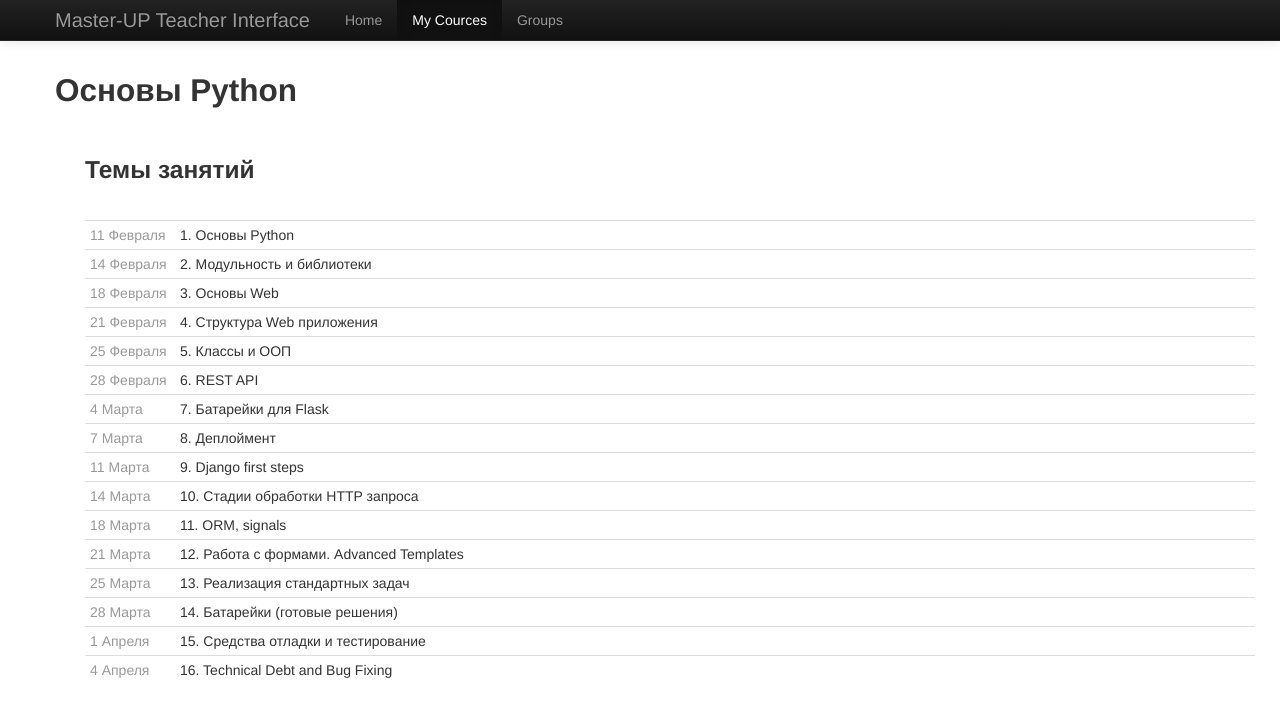
After one commit to dixon-che/master-up-management-tool, a Django app: template teacher_tool/teacher_tool/templates/course_item.html in a window 1280 px wide. The commit adds this page. Shown: the top 717 px of the page. Run offline with Django 3.2, Linux system fonts and the light colour scheme; the template is opened without the code that fills it, so the values that code supplies are empty; parts of the project's set-up code (start-up, migrations or seed data) failed here and were passed over; some libraries are stand-ins or nearby versions.

Commit message:
Added some pages

```diff
--- a/teacher_tool/teacher_tool/templates/base.html
+++ b/teacher_tool/teacher_tool/templates/base.html
@@ -2,10 +2,10 @@
 <html lang="en">
   <head>
     <meta charset="utf-8">
-    <title>Bootstrap, from Twitter</title>
+    <title>Master-Up Teacher Tool</title>
     <meta name="viewport" content="width=device-width, initial-scale=1.0">
     <meta name="description" content="">
-    <meta name="author" content="">
+    <meta name="author" content="Aleksey Radchenko">
 
     <!-- Le styles -->
     <link href="/static/bootstrap/css/bootstrap.css" rel="stylesheet">
@@ -45,7 +45,7 @@
               <li{% block index_menu_class %}{% endblock %}><a href="/">Home</a></li>
               <li{% block my_cources_menu_class %}{% endblock %}><a href="/my_courses/">My Cources</a></li>
               <li{% block groups_menu_class %}{% endblock %}><a href="/groups/">Groups</a></li>
-              <li><a href="/active_cources/">Active Cources</a></li>
+              {# <li><a href="/active_cources/">Active Cources</a></li> #}
             </ul>
           </div><!--/.nav-collapse -->
         </div>
--- /dev/null
+++ b/teacher_tool/teacher_tool/templates/course_item.html
@@ -0,0 +1,118 @@
+{% extends "my_courses.html" %}
+
+
+{% block main_content %}
+      <h2>Основы Python</h2>
+
+  <div class="span12">
+    <br />
+    <h3>Темы занятий</h3>
+    <br />
+    <table class="table table-condensed">
+          <tr>
+            <td width="80px" class="muted">
+              11 Февраля
+            </td>
+            <td>1. Основы Python</td>
+          </tr>
+          <tr>
+            <td class="muted">
+              14 Февраля
+            </td>
+            <td>2. Модульность и библиотеки</td>
+          </tr>
+          <tr>
+            <td class="muted">
+              18 Февраля
+            </td>
+            <td>3. Основы Web</td>
+          </tr>
+          <tr>
+            <td class="muted">
+              21 Февраля
+            </td>
+            <td>4. Структура Web приложения</td>
+          </tr>
+          <tr>
+            <td class="muted">
+              25 Февраля
+            </td>
+            <td>5. Классы и ООП</td>
+          </tr>
+          <tr>
+            <td class="muted">
+              28 Февраля
+            </td>
+            <td>6. REST API</td>
+          </tr>
+          <tr>
+            <td class="muted">
+              4 Марта
+            </td>
+            <td>7. Батарейки для Flask</td>
+          </tr>
+          <tr>
+            <td class="muted">
+              7 Марта
+            </td>
+            <td>8. Деплоймент</td>
+          </tr>
+
+          <tr>
+            <td class="muted">
+              11 Марта
+            </td>
+            <td>9. Django first steps</td>
+          </tr>
+
+          <tr>
+            <td class="muted">
+              14 Марта
+            </td>
+            <td>10. Стадии обработки HTTP запроса</td>
+          </tr>
+          <tr>
+            <td class="muted">
+              18 Марта
+            </td>
+            <td>11. ORM, signals</td>
+          </tr>
+
+          <tr>
+            <td class="muted">
+              21 Марта
+            </td>
+            <td>12. Работа с формами. Advanced Templates</td>
+          </tr>
+          <tr>
+            <td class="muted">
+              25 Марта
+            </td>
+            <td>13. Реализация стандартных задач</td>
+          </tr>
+
+          <tr>
+            <td class="muted">
+              28 Марта
+            </td>
+            <td>14. Батарейки (готовые решения)</td>
+          </tr>
+          <tr>
+            <td class="muted">
+              1 Апреля
+            </td>
+            <td>15. Средства отладки и тестирование</td>
+          </tr>
+
+          <tr>
+            <td class="muted">
+              4 Апреля
+            </td>
+            <td>16. Technical Debt and Bug Fixing</td>
+          </tr>
+
+        </table>
+
+    </div>
+
+{% endblock main_content %}
--- a/teacher_tool/teacher_tool/templates/groups.html
+++ b/teacher_tool/teacher_tool/templates/groups.html
@@ -4,10 +4,10 @@
 
 {% block main_content %}
 
-      <h2><a href="group_item.html">Группа 1. Осень 2012, web. (10)</a></h2>
+      <h2><a href="/groups/group_item/">Группа 1. Осень 2012, web. (10)</a></h2>
       <p>Список активных курсов</p>
 
-      <h2><a href="group_item.html">Группа 2. Весна 2013, web. (7)</a></h2>
+      <h2><a href="/groups/group_item/">Группа 2. Весна 2013, web. (7)</a></h2>
       <p>Список активных курсов</p>
 
 {% endblock main_content %}
--- /dev/null
+++ b/teacher_tool/teacher_tool/templates/my_courses.html
@@ -0,0 +1,15 @@
+{% extends "base.html" %}
+
+{% block my_cources_menu_class %} class="active"{% endblock %}
+
+{% block main_content %}
+      <h2><a href="/my_courses/course_item/">Основы Python </a></h2>
+      <p>Базовое описание курса.<br> Агрегирующая информация о количестве занятий и направлености курса.</p>
+
+      <h2><a href="/my_courses/course_item/">Python stdlib</a></h2>
+      <p>Базовое описание курса.<br> Агрегирующая информация о количестве занятий и направлености курса.</p>
+
+      <h2><a href="/my_courses/course_item/">Web with python</a></h2>
+      <p>Базовое описание курса.<br> Агрегирующая информация о количестве занятий и направлености курса.</p>
+
+{% endblock main_content %}
--- a/teacher_tool/teacher_tool/urls.py
+++ b/teacher_tool/teacher_tool/urls.py
@@ -7,9 +7,10 @@ from django.conf.urls import patterns, include, url
 urlpatterns = patterns('',
     url(r'^$', 'teacher_tool.views.index', name='index'),
     url(r'^my_courses/$', 'teacher_tool.views.my_courses_view', name='my_courses_list'),
-    url(r'^my_courses/course_item/$', 'teacher_tool.views.course_item_view', name='course_list'),
+    url(r'^my_courses/course_item/$', 'teacher_tool.views.course_item_view', name='course_item'),
     url(r'^groups/$', 'teacher_tool.views.groups_view', name='groups_list'),
-
+    url(r'^groups/group_item/$', 'teacher_tool.views.group_item_view', name='group_item'),
+    url(r'^student/item/$', 'teacher_tool.views.student_item_view', name='student_item'),
 
     # url(r'^teacher_tool/', include('teacher_tool.foo.urls')),
 
```
Also changed, not shown: teacher_tool/teacher_tool/templates/group_item.html (+11 -73 lines), teacher_tool/teacher_tool/templates/student_item.html (added, +18 -0 lines), teacher_tool/teacher_tool/views.py (+8 -3 lines), teacher_tool/teacher_tool/templates/active_courses.html (renamed from teacher_tool/teacher_tool/templates/active_cources.html).
